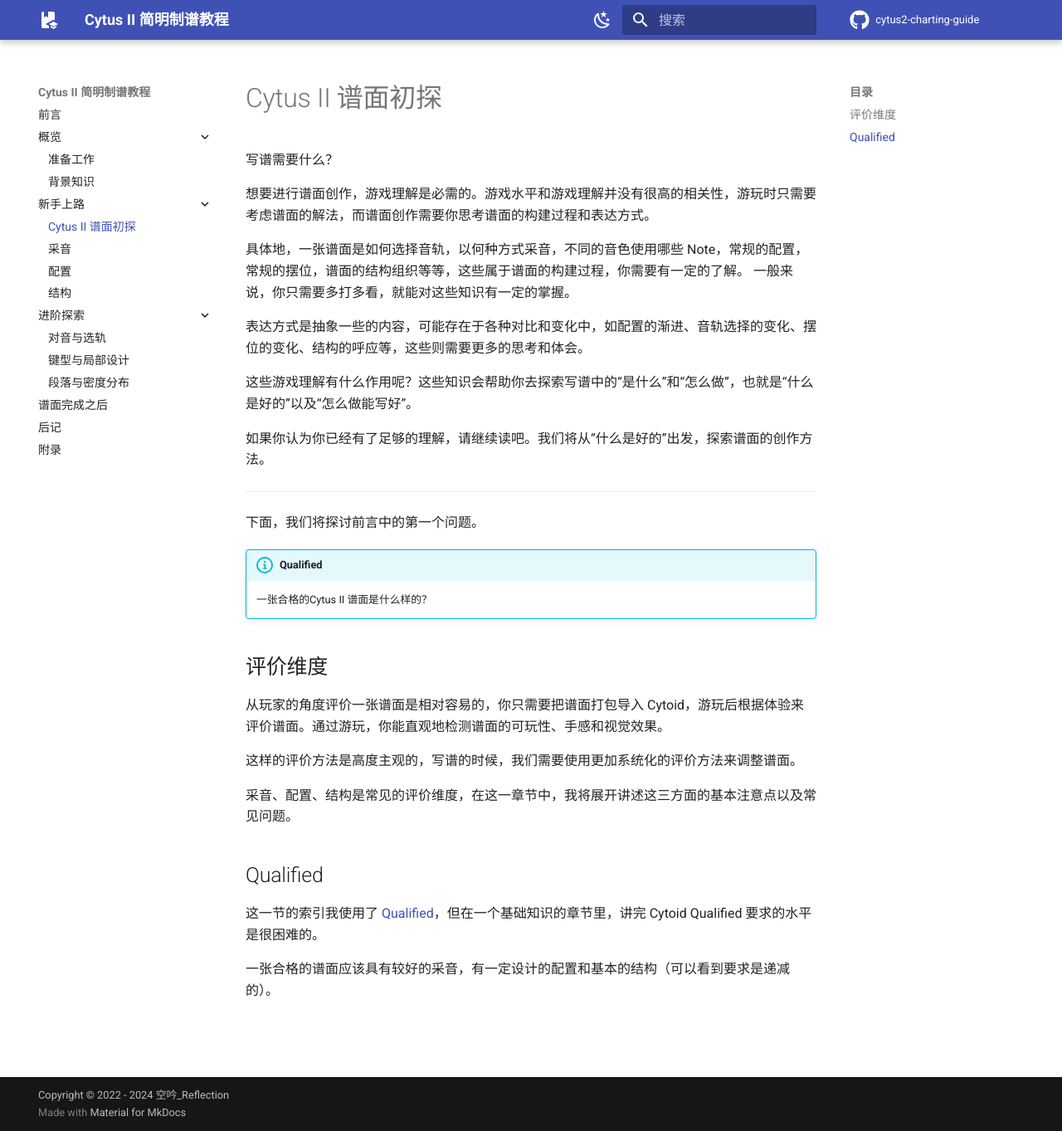
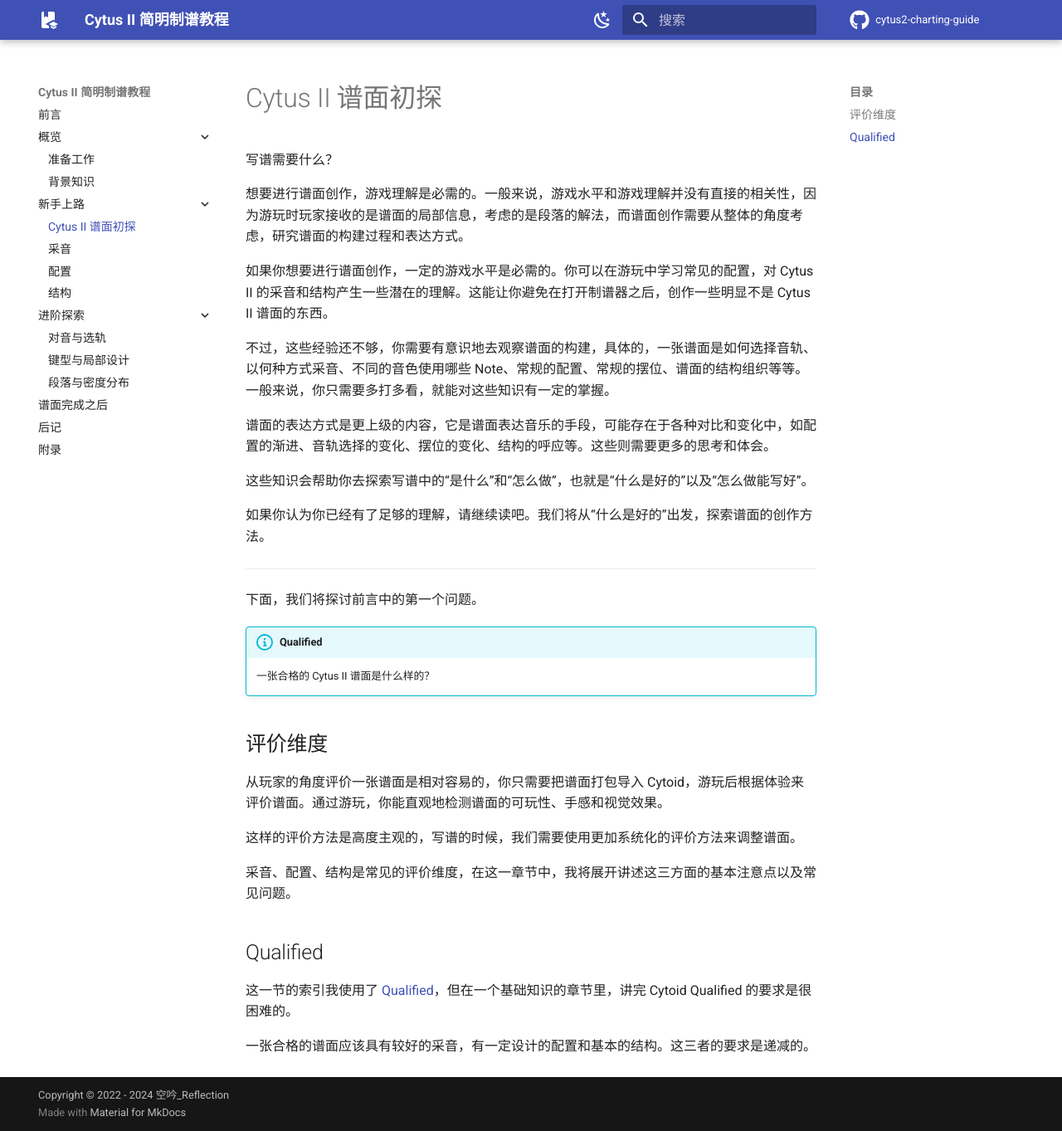
Before and after one commit to ky-reflection/cytus2-charting-guide, an MkDocs documentation site: the page built from docs/Qualified/Sostenuto.md, in a window 1280 px wide and 1363 px high. Shown: the whole window at 83% size. Built offline with MkDocs 1.6.1 and Material for MkDocs 9.7.7, drawn with Linux system fonts in a browser that asks for light colours; comment, search, counter and statistics services are not loaded.

Commit message:
edit Cytus II 谱面初探

```diff
--- a/docs/Qualified/Sostenuto.md
+++ b/docs/Qualified/Sostenuto.md
@@ -2,14 +2,15 @@
 
 写谱需要什么？
 
-想要进行谱面创作，游戏理解是必需的。游戏水平和游戏理解并没有很高的相关性，游玩时只需要考虑谱面的解法，而谱面创作需要你思考谱面的构建过程和表达方式。
+想要进行谱面创作，游戏理解是必需的。一般来说，游戏水平和游戏理解并没有直接的相关性，因为游玩时玩家接收的是谱面的局部信息，考虑的是段落的解法，而谱面创作需要从整体的角度考虑，研究谱面的构建过程和表达方式。
 
-具体地，一张谱面是如何选择音轨，以何种方式采音，不同的音色使用哪些 Note，常规的配置，常规的摆位，谱面的结构组织等等，这些属于谱面的构建过程，你需要有一定的了解。
-一般来说，你只需要多打多看，就能对这些知识有一定的掌握。
+如果你想要进行谱面创作，一定的游戏水平是必需的。你可以在游玩中学习常见的配置，对 Cytus II 的采音和结构产生一些潜在的理解。这能让你避免在打开制谱器之后，创作一些明显不是 Cytus II 谱面的东西。
 
-表达方式是抽象一些的内容，可能存在于各种对比和变化中，如配置的渐进、音轨选择的变化、摆位的变化、结构的呼应等，这些则需要更多的思考和体会。
+不过，这些经验还不够，你需要有意识地去观察谱面的构建，具体的，一张谱面是如何选择音轨、以何种方式采音、不同的音色使用哪些 Note、常规的配置、常规的摆位、谱面的结构组织等等。一般来说，你只需要多打多看，就能对这些知识有一定的掌握。
 
-这些游戏理解有什么作用呢？这些知识会帮助你去探索写谱中的“是什么”和“怎么做”，也就是“什么是好的”以及“怎么做能写好”。
+谱面的表达方式是更上级的内容，它是谱面表达音乐的手段，可能存在于各种对比和变化中，如配置的渐进、音轨选择的变化、摆位的变化、结构的呼应等。这些则需要更多的思考和体会。
+
+这些知识会帮助你去探索写谱中的“是什么”和“怎么做”，也就是“什么是好的”以及“怎么做能写好”。
 
 如果你认为你已经有了足够的理解，请继续读吧。我们将从“什么是好的”出发，探索谱面的创作方法。
 
@@ -18,7 +19,7 @@
 下面，我们将探讨前言中的第一个问题。
 
 !!! info "Qualified"
-    一张合格的Cytus II 谱面是什么样的？
+    一张合格的 Cytus II 谱面是什么样的？
 
 ## 评价维度
 
@@ -30,6 +31,6 @@
 
 ## Qualified
 
-这一节的索引我使用了 [Qualified](https://www.bilibili.com/read/cv19060788/)，但在一个基础知识的章节里，讲完 Cytoid Qualified 要求的水平是很困难的。
+这一节的索引我使用了 [Qualified](https://www.bilibili.com/read/cv19060788/)，但在一个基础知识的章节里，讲完 Cytoid Qualified 的要求是很困难的。
 
-一张合格的谱面应该具有较好的采音，有一定设计的配置和基本的结构（可以看到要求是递减的）。
+一张合格的谱面应该具有较好的采音，有一定设计的配置和基本的结构。这三者的要求是递减的。
```
Also changed, not shown: docs/Qualified/Sostenuto1.md (+5 -2 lines), docs/Qualified/Sostenuto1.assets/image.png (added).
